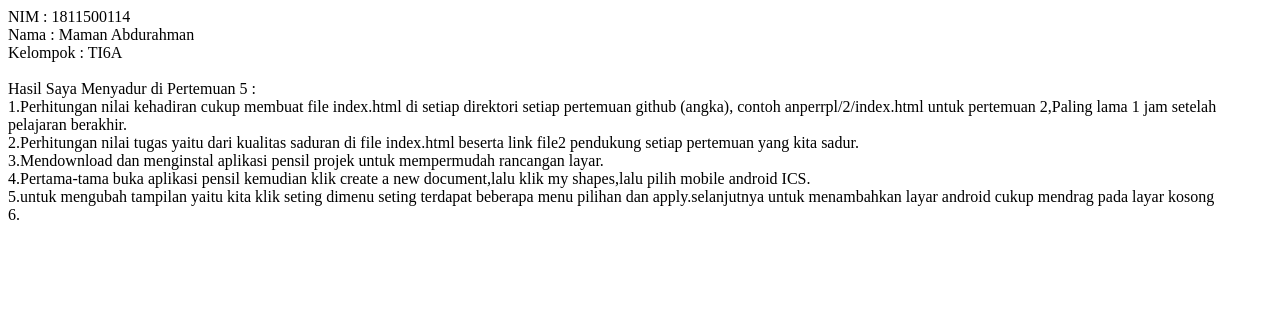
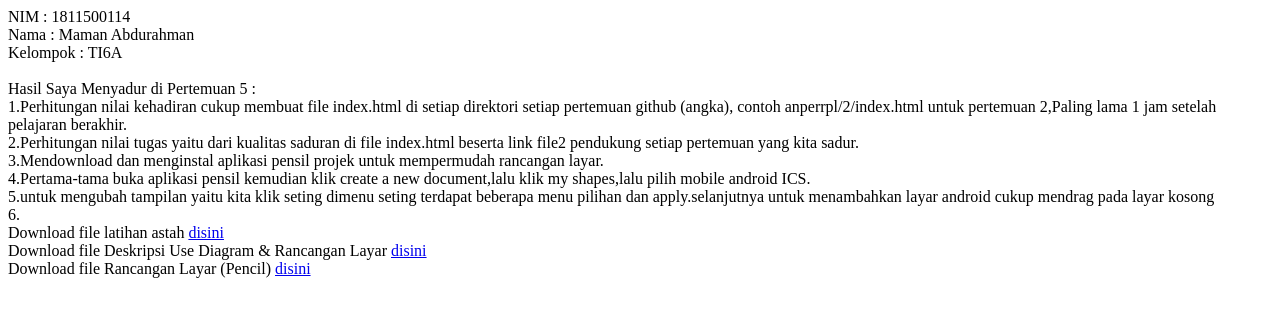
Before and after one commit to MamaN114/anperrpl, a plain HTML site: page 5/index.html in a window 1280 px wide. Drawn offline with Linux system fonts and the light colour scheme.

Commit message:
Update index.html

```diff
--- a/5/index.html
+++ b/5/index.html
@@ -10,3 +10,7 @@ Hasil Saya Menyadur di Pertemuan 5 :<br>
 5.untuk mengubah tampilan yaitu kita klik seting dimenu seting terdapat beberapa menu pilihan dan apply.selanjutnya untuk menambahkan layar android cukup mendrag pada layar kosong<br>
 6.
 <br>
+
+Download file latihan astah <a href="Activity Diagram.asta" target="_blank">disini</a><br>
+Download file Deskripsi Use Diagram & Rancangan Layar <a href="UseDiagram&RancanganLayar.docx" target="_blank">disini</a><br>
+Download file Rancangan Layar (Pencil) <a href="RancanganLayar.epgz" target="_blank">disini</a>
```
